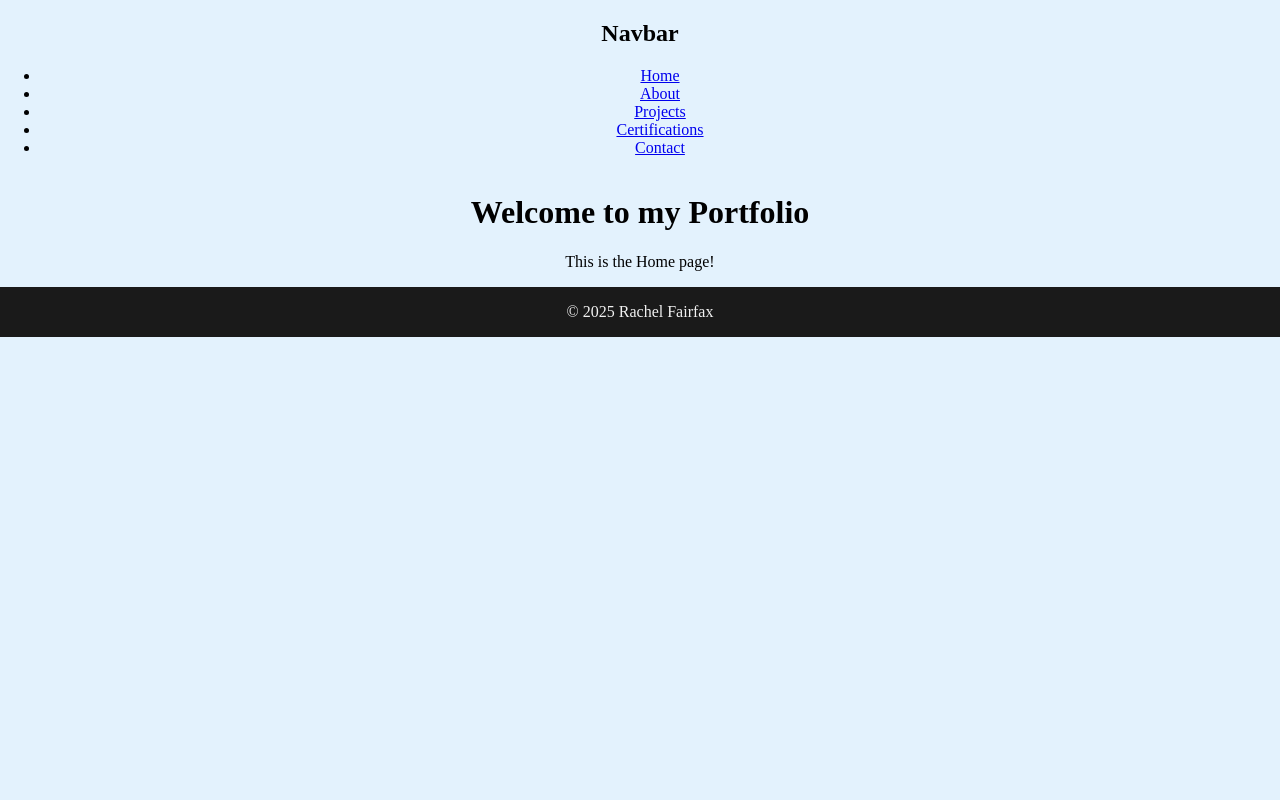
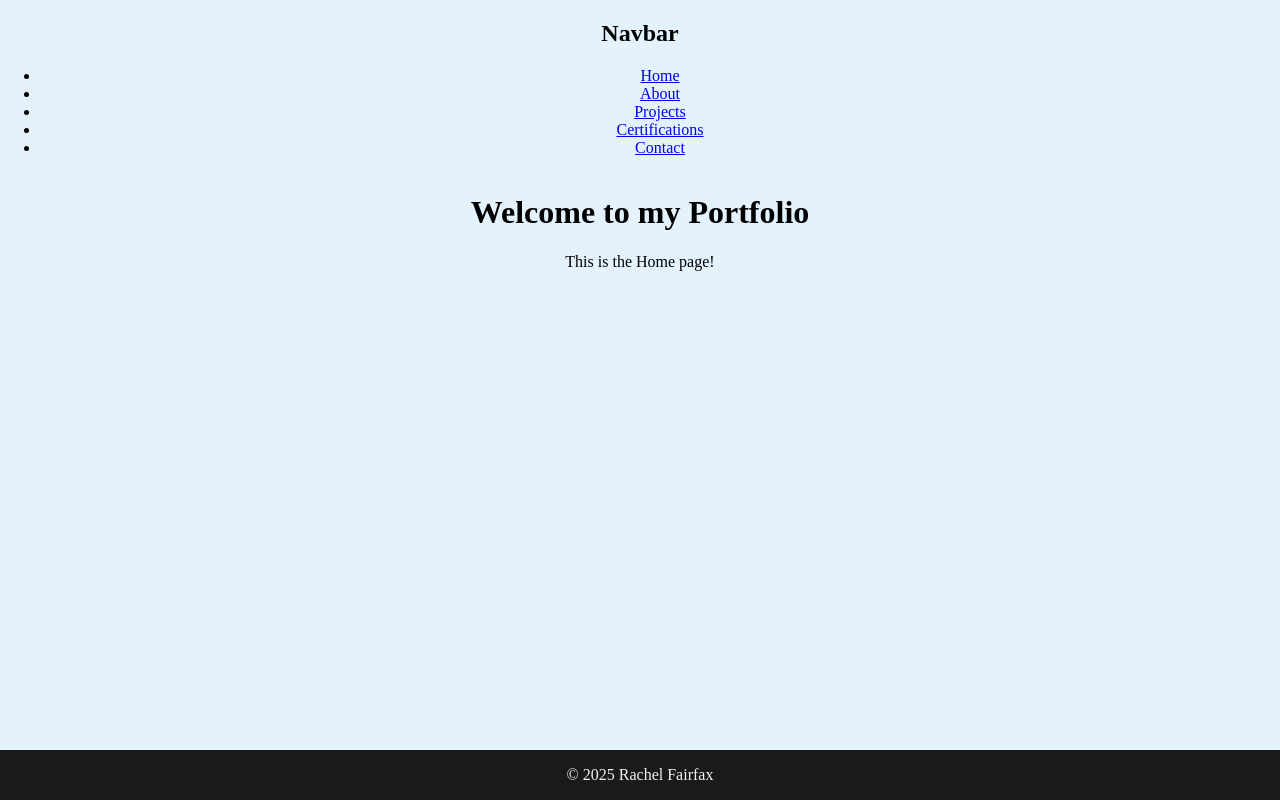
Before and after one commit to RachelFairfax/Portfolio-Site, a React (Vite) app: page / in a window 1280 px wide. Built offline with nearby package versions, Linux system fonts and the light colour scheme.

Commit message:
footer sticks to bottom now

```diff
--- a/src/App.jsx
+++ b/src/App.jsx
@@ -11,6 +11,7 @@ function App() {
       <Layout className={styles.Content}>
         <h1>Welcome to my Portfolio</h1>
         <p>This is the Home page!</p>
+
       </Layout>
     </div>
   )
--- a/src/components/Footer/Footer.module.css
+++ b/src/components/Footer/Footer.module.css
@@ -3,4 +3,6 @@
     text-align: center;
     background-color: #1a1a1a;
     color: #f1f1f1;
+    position: fixed;
+    width:100%;
 }
--- a/src/components/Layout/Layout.jsx
+++ b/src/components/Layout/Layout.jsx
@@ -6,7 +6,7 @@ function Layout({ children }){
     return (
         <>
             <Navbar />
-            <main> {children} </main>
+            <main style={{flex:1}}> {children} </main>
             <Footer />
         </>
     )
```
